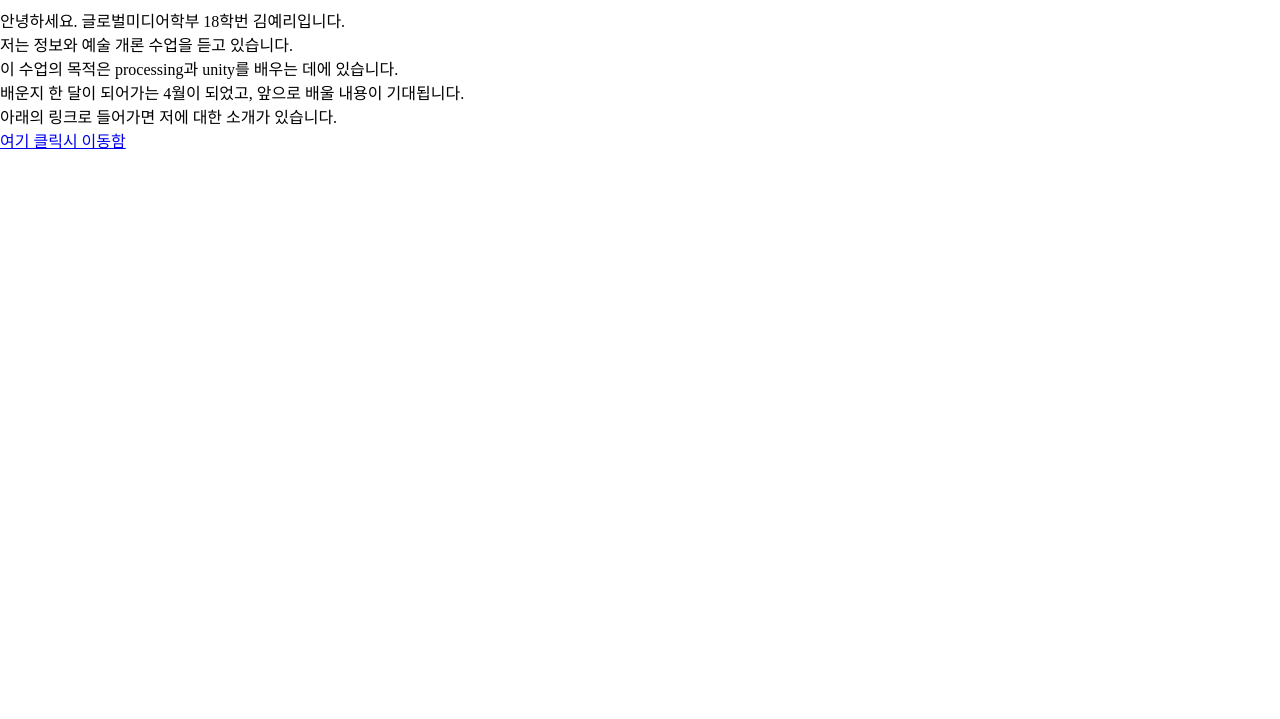
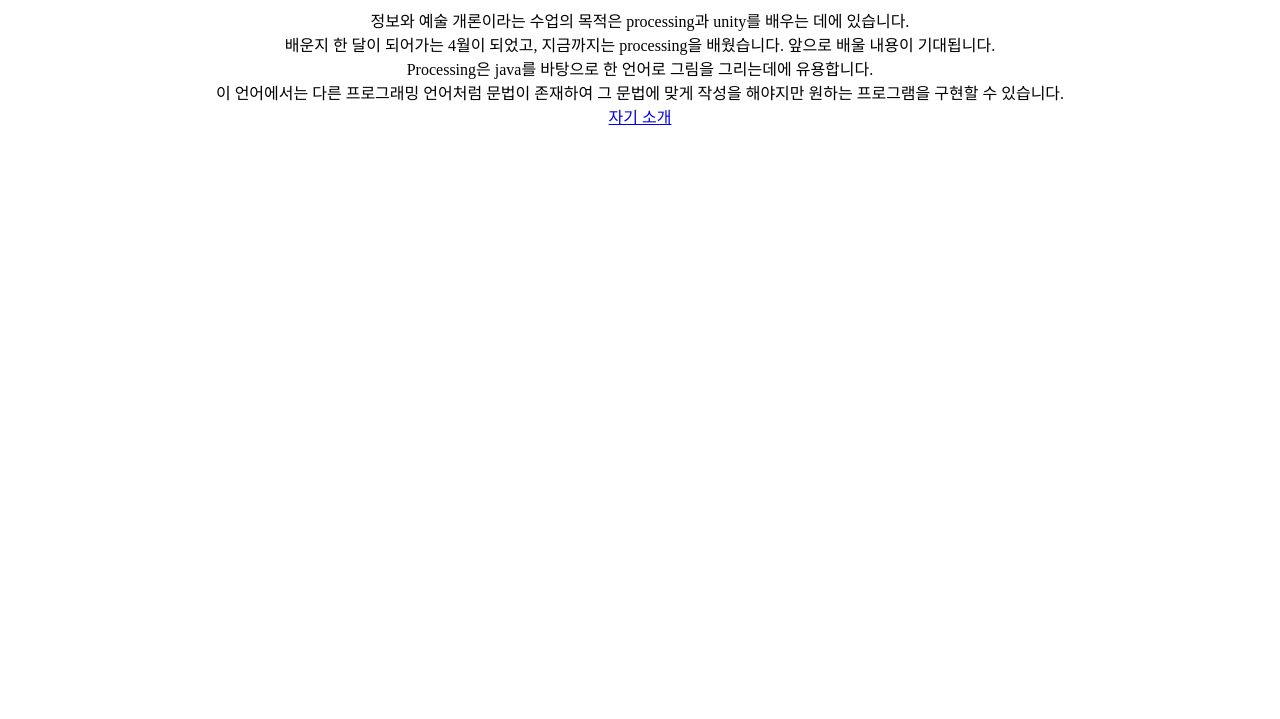
Before and after one commit to 98sena/lecture3, a plain HTML site: page index.html in a window 1280 px wide. Shown: the part 81-800 px from the top of the page. Drawn offline with Linux system fonts and the light colour scheme.

Commit message:
Update index.html

```diff
--- a/index.html
+++ b/index.html
@@ -14,13 +14,17 @@
   </head>
 
   <body>
+    <center>
     <div>
-안녕하세요. 글로벌미디어학부 18학번 김예리입니다.<br>
-저는 정보와 예술 개론 수업을 듣고 있습니다.<br>
-이 수업의 목적은 processing과 unity를 배우는 데에 있습니다.<br>
-배운지 한 달이 되어가는 4월이 되었고, 앞으로 배울 내용이 기대됩니다.<br>
-아래의 링크로 들어가면 저에 대한 소개가 있습니다.
+
+정보와 예술 개론이라는 수업의 목적은 processing과 unity를 배우는 데에 있습니다.<br>
+배운지 한 달이 되어가는 4월이 되었고, 지금까지는 processing을 배웠습니다. 앞으로 배울 내용이 기대됩니다.<br>
+Processing은 java를 바탕으로 한 언어로 그림을 그리는데에 유용합니다.<br>
+이 언어에서는 다른 프로그래밍 언어처럼 문법이 존재하여 그 문법에 맞게 작성을 해야지만 원하는 프로그램을 구현할 수 있습니다.<br>
+
     </div>
-<a href="www.naver.com">여기 클릭시 이동함</a>
+
+<a href="www.naver.com">자기 소개</a>
+      </center>
   </body>
 </html>
```
